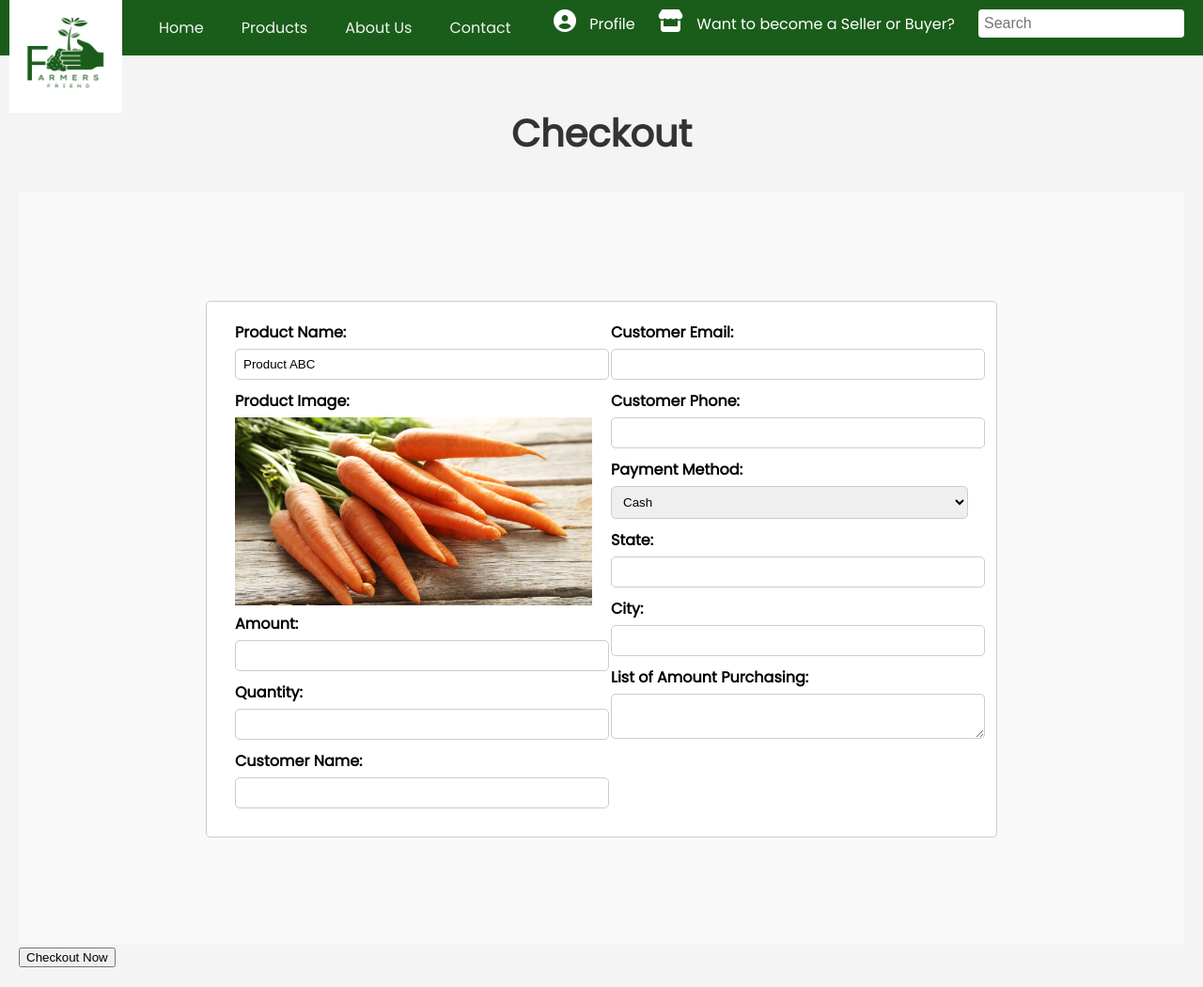
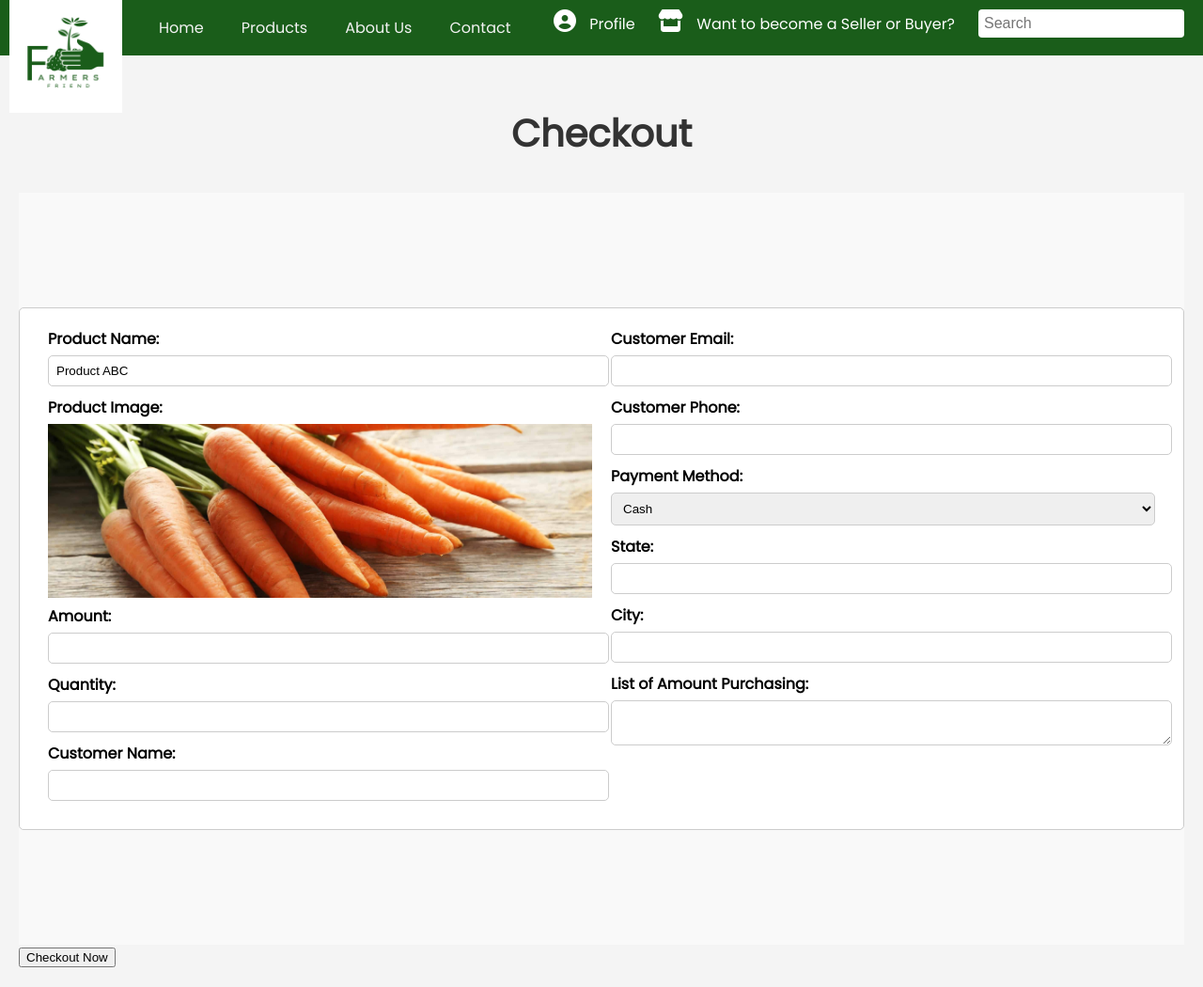
Before and after one commit to zahabiyam/fyp24, a Flask app: page /checkout in a window 1280 px wide. Shown: the whole page at 94% size. Run offline with Flask 3, Linux system fonts and the light colour scheme; some libraries are stand-ins or nearby versions.

Commit message:
add css to checkoutpage

```diff
--- a/static/css/style.css
+++ b/static/css/style.css
@@ -613,7 +613,7 @@ button#add-to-cart:hover {
 }
 
 .checkout-form {
-    max-width: 800px;
+    max-width: 1400px;
     width: 100%;
     display: flex;
     justify-content: space-between;
@@ -626,6 +626,10 @@ button#add-to-cart:hover {
 .form-column {
     flex: 1;
     padding: 0 10px;
+}
+
+.checkout-form .product-image{
+    max-height: 185px;
 }
 
 .checkout-form label {
```
